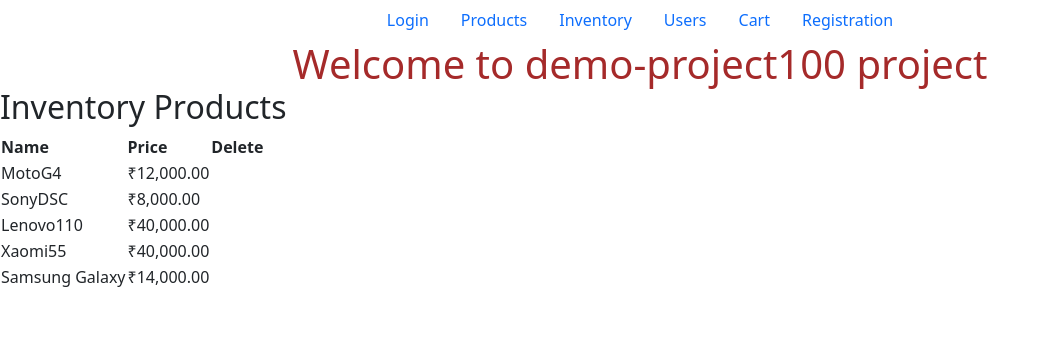
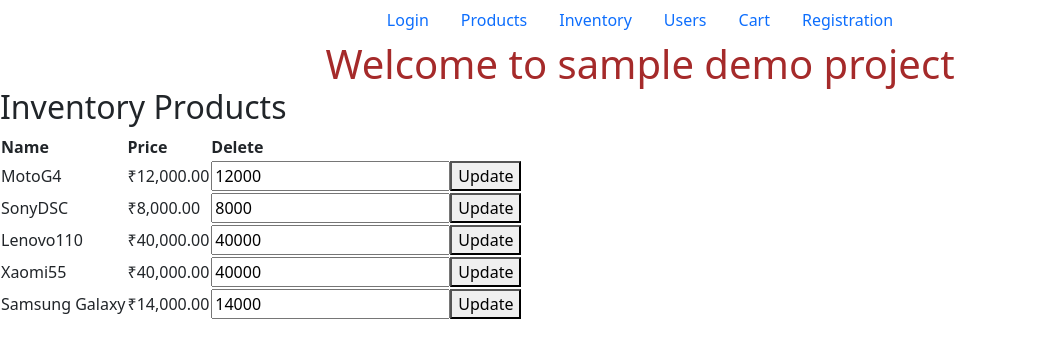
Before and after one commit to this-is-geek-sassy/demo-project100, an Angular app: page /inventory in a window 1280 px wide. Shown: the top 358 px of the page, without its empty margins (0-1049 px from the left). Built offline with nearby package versions, Linux system fonts and the light colour scheme.

Commit message:
implemented feature to change product price

```diff
--- a/src/app/app.component.ts
+++ b/src/app/app.component.ts
@@ -6,5 +6,5 @@ import { Component } from '@angular/core';
   styleUrls: ['./app.component.css']
 })
 export class AppComponent {
-  title = 'demo-project100';
+  title = 'sample demo';
 }
--- a/src/app/app.module.ts
+++ b/src/app/app.module.ts
@@ -18,6 +18,7 @@ import { UserlistComponent } from './userlist/userlist.component';
 import { CommonModule } from '@angular/common';
 import { ProductsdataService } from './productsdata.service';
 import { BigBasketDataServiceService } from './big-basket-data-service.service';
+import { PriceUpdaterComponent } from './price-updater/price-updater.component';
 
 @NgModule({
   declarations: [  // list of componenet which are part of this module
@@ -31,7 +32,8 @@ import { BigBasketDataServiceService } from './big-basket-data-service.service';
     PriceupdaterComponent,
     RegistrationComponent,
     UserdetailsComponent,
-    UserlistComponent
+    UserlistComponent,
+    PriceUpdaterComponent
   ],
   imports: [  //list of modules to be used by this module
     BrowserModule,  // internally also loads the core module
--- a/src/app/inventory/inventory.component.html
+++ b/src/app/inventory/inventory.component.html
@@ -9,5 +9,10 @@
     <tr *ngFor="let product of products;">
         <td>{{product.name}}</td>
         <td>{{product.price  |currency:'INR'}}</td>
+        <td>
+            <app-priceupdater [pricevalue] = "product.price" (update)="setNewPrice($event, product.id)">
+
+            </app-priceupdater>
+        </td>
     </tr>
 </table>
--- a/src/app/inventory/inventory.component.ts
+++ b/src/app/inventory/inventory.component.ts
@@ -18,4 +18,12 @@ export class InventoryComponent implements OnInit {
     this.products = this.pdataService.getProductList();
   }
 
+  setNewPrice(newPrice:number, pid:number) {
+    for(var i=0; i<this.products.length; i++) {
+      if(this.products[i].id==pid){
+        this.products[i].price = newPrice;
+      }
+    }
+  }
+
 }
--- /dev/null
+++ b/src/app/price-updater/price-updater.component.html
@@ -0,0 +1 @@
+<p>price-updater works!</p>
--- /dev/null
+++ b/src/app/price-updater/price-updater.component.ts
@@ -0,0 +1,15 @@
+import { Component, OnInit } from '@angular/core';
+
+@Component({
+  selector: 'app-price-updater',
+  templateUrl: './price-updater.component.html',
+  styleUrls: ['./price-updater.component.css']
+})
+export class PriceUpdaterComponent implements OnInit {
+
+  constructor() { }
+
+  ngOnInit(): void {
+  }
+
+}
--- a/src/app/priceupdater/priceupdater.component.html
+++ b/src/app/priceupdater/priceupdater.component.html
@@ -1 +1,3 @@
-<p>priceupdater works!</p>
+<input type="number" name="" id="" [(ngModel)]="pricevalue">
+
+<button (click)="updatePrice(pricevalue)">Update</button>
--- a/src/app/priceupdater/priceupdater.component.ts
+++ b/src/app/priceupdater/priceupdater.component.ts
@@ -1,4 +1,5 @@
-import { Component, OnInit } from '@angular/core';
+import { Component, EventEmitter, Input, OnInit, Output } from '@angular/core';
+
 
 @Component({
   selector: 'app-priceupdater',
@@ -6,10 +7,20 @@ import { Component, OnInit } from '@angular/core';
   styleUrls: ['./priceupdater.component.css']
 })
 export class PriceupdaterComponent implements OnInit {
+  @Input()
+  pricevalue!: number;  // to be set by the parent, ie. inventory
+
+  @Output()
+  update = new EventEmitter<number>();  // created a custom event 'update'
 
   constructor() { }
 
   ngOnInit(): void {
   }
 
+  updatePrice(newPrice:number):void {
+    // emit a custom event to the parent (inventoryComp) along with the new pricevalue
+    this.update.emit(newPrice);
+  }
+
 }
```
Also changed, not shown: src/app/price-updater/price-updater.component.css (added), 1 other file (tests, documents, lock files or other folders).
